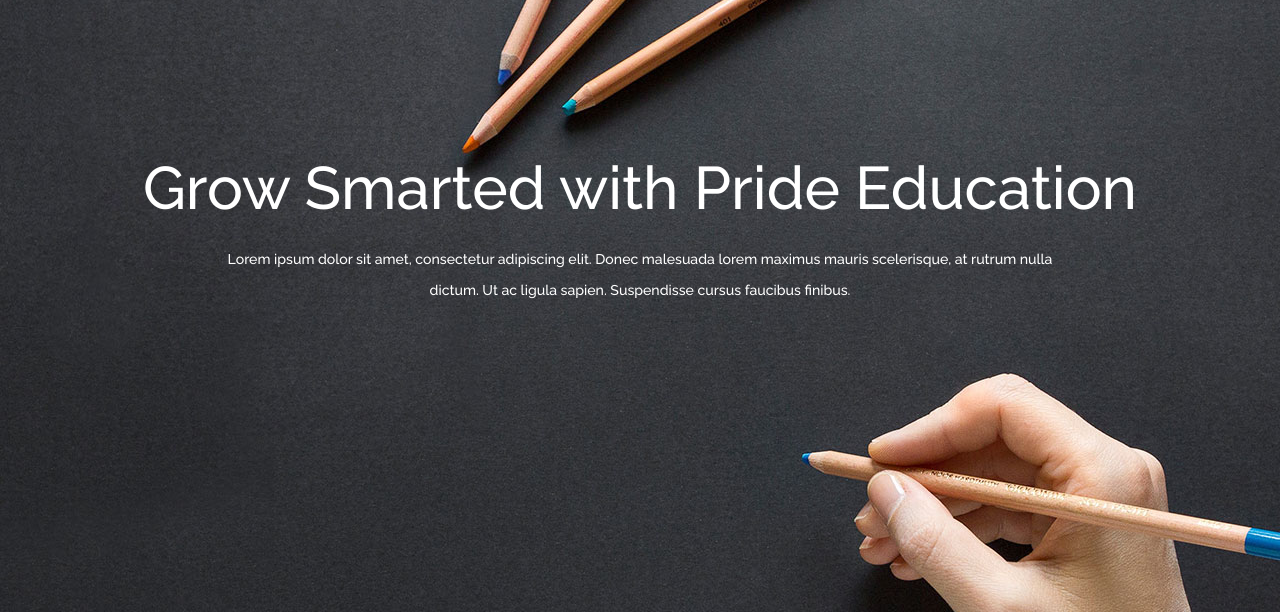
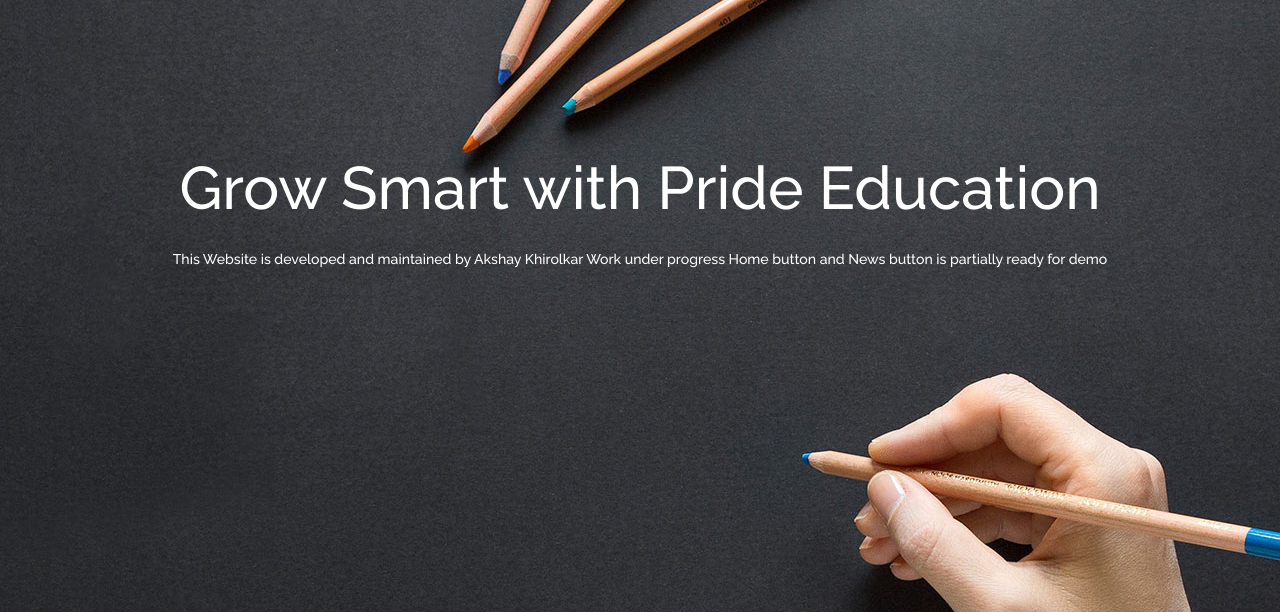
Before and after one commit to akshaykhi/PrideEdu, a plain HTML site: page index.html in a window 1280 px wide. Shown: the part 188-800 px from the top of the page. Drawn offline with Linux system fonts and the light colour scheme.

Commit message:
Update index.html

```diff
--- a/index.html
+++ b/index.html
@@ -65,8 +65,8 @@
 	<section class="hero-section set-bg" data-setbg="img/bg.jpg">
 		<div class="container">
 			<div class="hero-text text-white">
-				<h2>Grow Smarted with Pride Education</h2>
-				<p>Lorem ipsum dolor sit amet, consectetur adipiscing elit. Donec malesuada lorem maximus mauris scelerisque, at rutrum nulla <br> dictum. Ut ac ligula sapien. Suspendisse cursus faucibus finibus.</p>
+				<h2>Grow Smart with Pride Education</h2>
+				<p>This Website is developed and maintained by Akshay Khirolkar Work under progress Home button and News button is partially ready for demo</p>
 			</div>
 			<div class="row">
 				<!-- <div class="col-lg-10 offset-lg-1">
```
